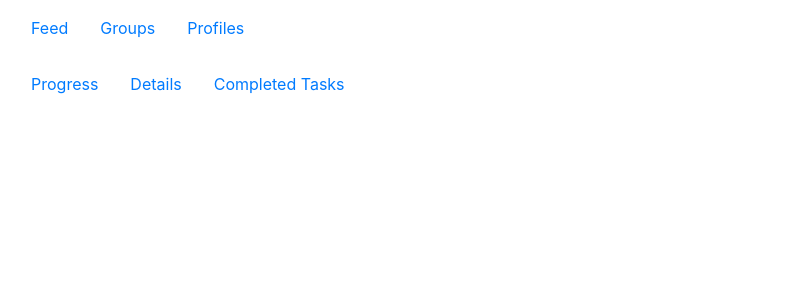
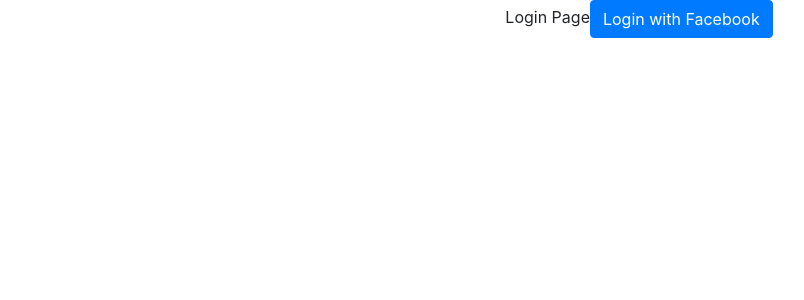
Before and after one commit to arleenliu/all-bets-off, a React (Create React App) app in the folder frontend/: page / in a window 1280 px wide. Shown: the top 300 px of the page, without its empty margins (1-805 px from the left). Built offline with nearby package versions, Linux system fonts and the light colour scheme.

Commit message:
Add some basic UI

```diff
--- a/frontend/src/App.js
+++ b/frontend/src/App.js
@@ -1,31 +1,42 @@
-import React from 'react';
+import React, {useState} from 'react';
 import logo from './logo.svg';
 import './App.css';
-import Challenge from './Challenge';
 import Feed from './Feed';
 import Navbar from 'react-bootstrap/Navbar';
 import Nav from 'react-bootstrap/Nav';
 import Profile from './Profile';
 import 'bootstrap/dist/css/bootstrap.min.css';
+import Group from './Group';
+import Button from 'react-bootstrap/Button'
 
 function App() {
+
+  const [nav, setNav] = useState("feed");
+  const [user, setUser] = useState(null);
   return (
     <>
       <div className="App">
-        <Navbar>
+        {user != null ? <>
+          <Navbar>
             <Nav.Item>
-                <Nav.Link href="#feed">Feed</Nav.Link>
+              <Nav.Link href="#feed" onClick={() => setNav("feed")}>Feed</Nav.Link>
             </Nav.Item>
             <Nav.Item>
-                <Nav.Link href="#groups">Groups</Nav.Link>
+              <Nav.Link href="#groups" onClick={() => setNav("groups")}>Groups</Nav.Link>
             </Nav.Item>
             <Nav.Item>
-                <Nav.Link href="#profile">Profiles</Nav.Link>
+              <Nav.Link href="#profile" onClick={() => {setNav("profile")}}>Profile</Nav.Link>
             </Nav.Item>
-        </Navbar>
-        <Feed/>
-        <Challenge/>
-        <Profile/>
+          </Navbar>
+          {nav == "feed" && <Feed/>}
+          {nav == "groups" && <Group/>}
+          {/* Replace with groups. */}
+          {nav == "profile" && <Profile src={logo} name="React" bio="I am a react app" badges={[{img:logo}]}/>}
+        </> : <>
+          Login Page
+          <Button onClick={() => {setUser("not null")}}>Login with Facebook</Button>
+        </>}
+
       </div>
       <link
         rel="stylesheet"
--- a/frontend/src/Profile.js
+++ b/frontend/src/Profile.js
@@ -1,8 +1,34 @@
 import React from 'react';
+import Container from 'react-bootstrap/Container';
+import Row from 'react-bootstrap/Row';
+import Col from 'react-bootstrap/Col';
+import Image from 'react-bootstrap/Image';
 
-const Profile = () => {
+const Profile = (props) => {
     return (
-        <></>
+        <Container>
+            <Row>
+                <Col>
+                    <Image src={props.src} rounded/>
+                </Col>
+                <Col>
+                    {props.name}
+                </Col>
+            </Row>
+            <Row>
+                <Col>
+                    {props.bio}
+                </Col>
+            </Row>
+            <Row>
+                {props.badges.map(badge => {return (
+                    <Col>
+                        <Image src={badge.img} rounded/>
+                    </Col>
+                )})}
+            </Row>
+            {/* IDK how to do the 3 circles. */}
+        </Container>
     );
 }
 
```
